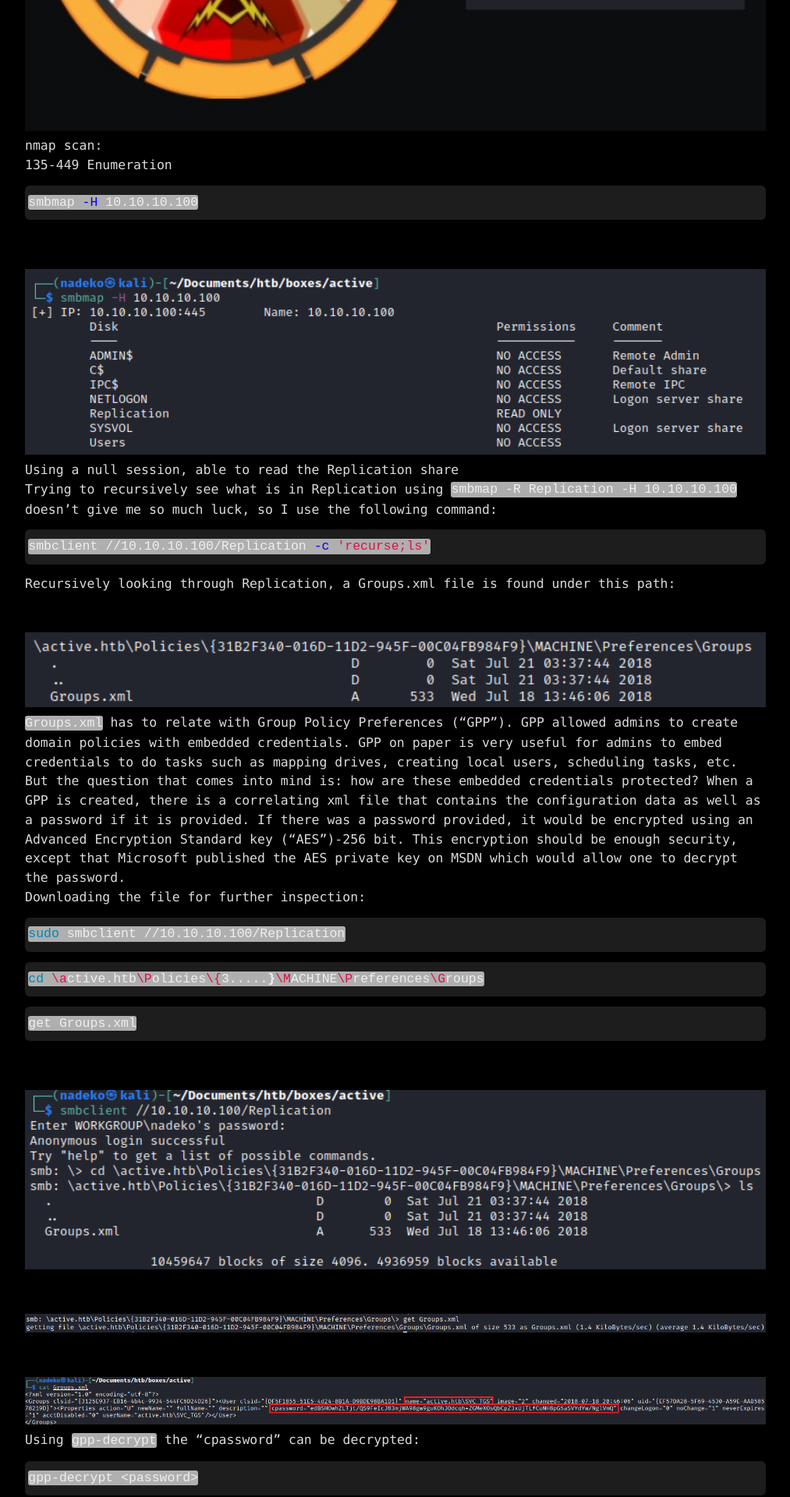
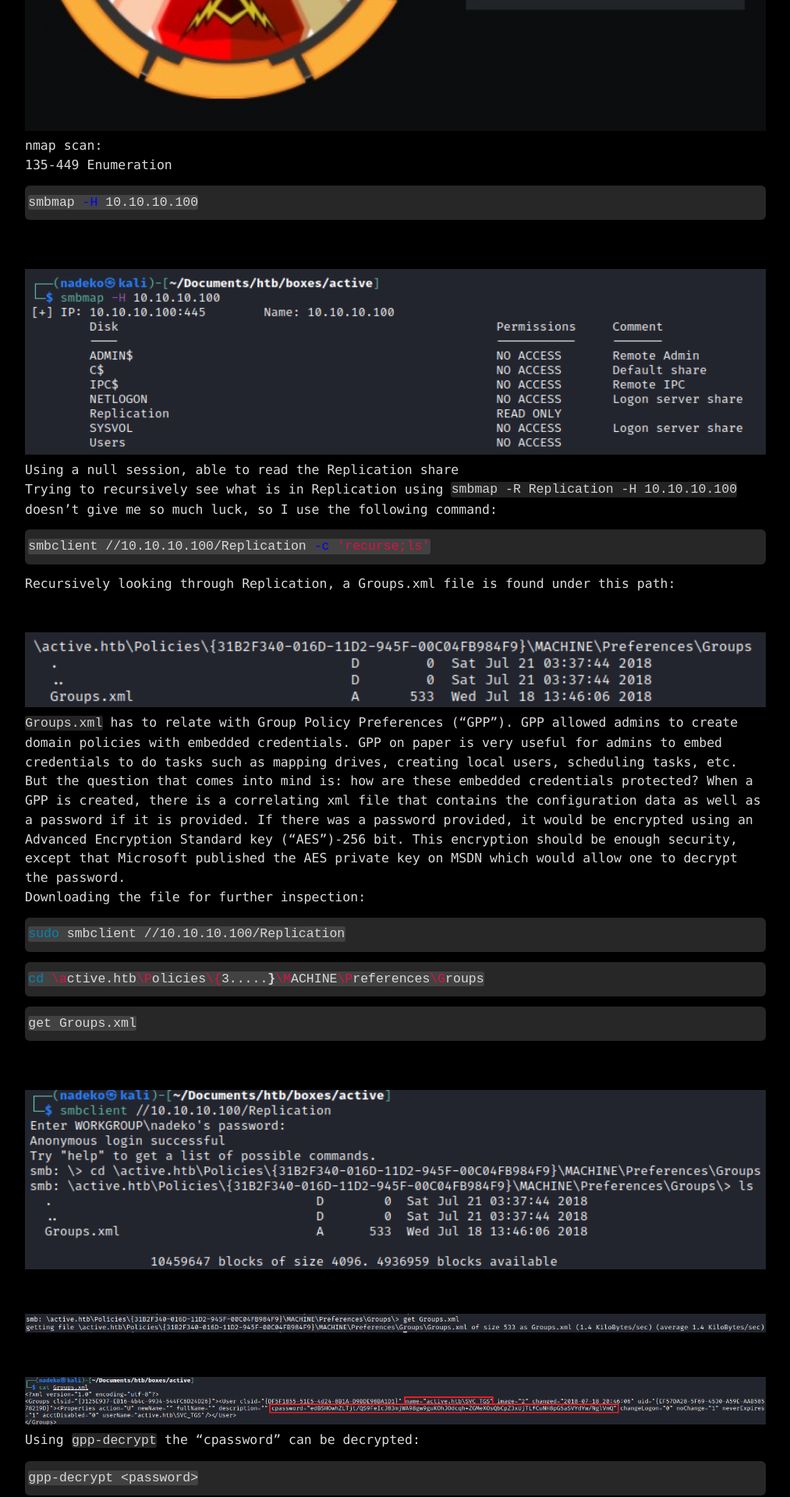
Before and after one commit to notbricey/brisee.github.io, a Jekyll site: the page built from _posts/2021-01-04-htb-active.md, in a window 1280 px wide. Shown: the part 548-2468 px from the top of the page at 78% size, without its empty margins (133-1146 px from the left). Built offline with Jekyll 4.4.1, drawn with Linux system fonts in a browser that asks for light colours.

Commit message:
Update base.scss

```diff
--- a/_sass/base.scss
+++ b/_sass/base.scss
@@ -24,7 +24,7 @@ p, ul, ol { margin: 0px;  color: $text-color; }
 a { text-decoration: underline;  color: $link-color; }
 a:hover { color: $background-color; background-color: $base-color; }
 .primary-text { color: $primary-color; }
-code { background-color: rgba(192,192,192,0.9);  border: none; border-radius: 3px; padding: 0.3px; font-size: 16.5px; color: rgba(255,255,255,0.8); }
+code { background-color: rgba(192,192,192,0.18);  border: none; border-radius: 3px; padding: 0.3px; font-size: 16.5px; color: rgba(255,255,255,0.8); }
 @media only screen and (max-device-width: 500px) { * { font-size: $mobile-font-size !important; } }
 /*h1:before { content: "#";  margin-right: 9px; }
 h2:before { content: "##";  margin-right: 9px; }
@@ -103,7 +103,7 @@ textarea { vertical-align: top; }
 /**
  * Code and syntax highlighting
  */
-pre { background-color: rgba(192,192,192,0.15);  border: none; border-radius: 6px; padding: 4px;  overflow:auto;  font-size: 13px; color: rgba(255,255,255,0.8);  line-height: 2.2 !important; }
+pre { background-color: rgba(192,192,192,0.20);  border: none; border-radius: 6px; padding: 4px;  overflow:auto;  font-size: 13px; color: rgba(255,255,255,0.8);  line-height: 2.2 !important; }
 .highlight .c { color: #999988; font-style: italic } /* Comment */
 .highlight .err { color: #a61717; background-color: #e3d2d2 } /* Error */
 .highlight .k { font-weight: bold } /* Keyword */
```
